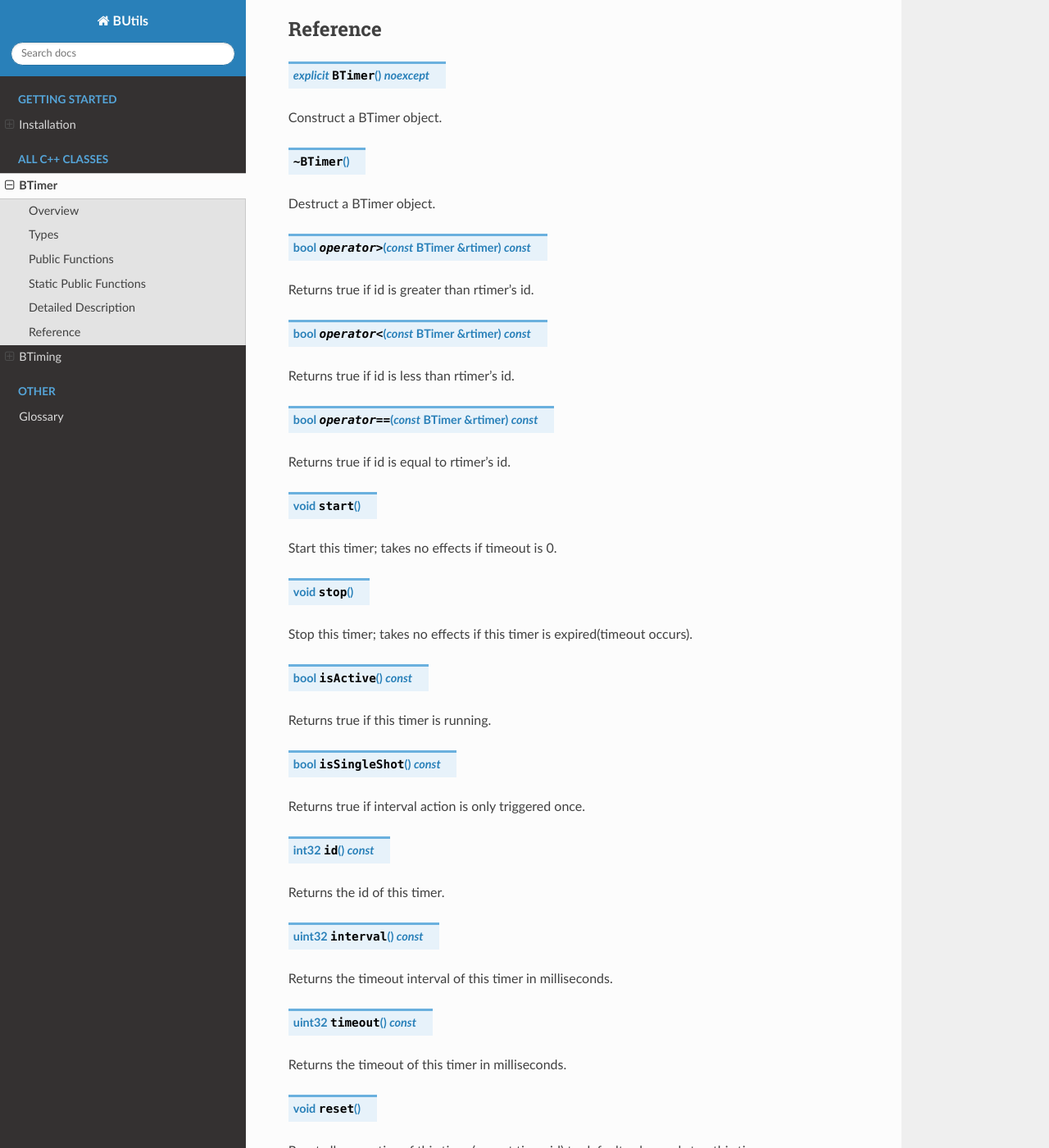
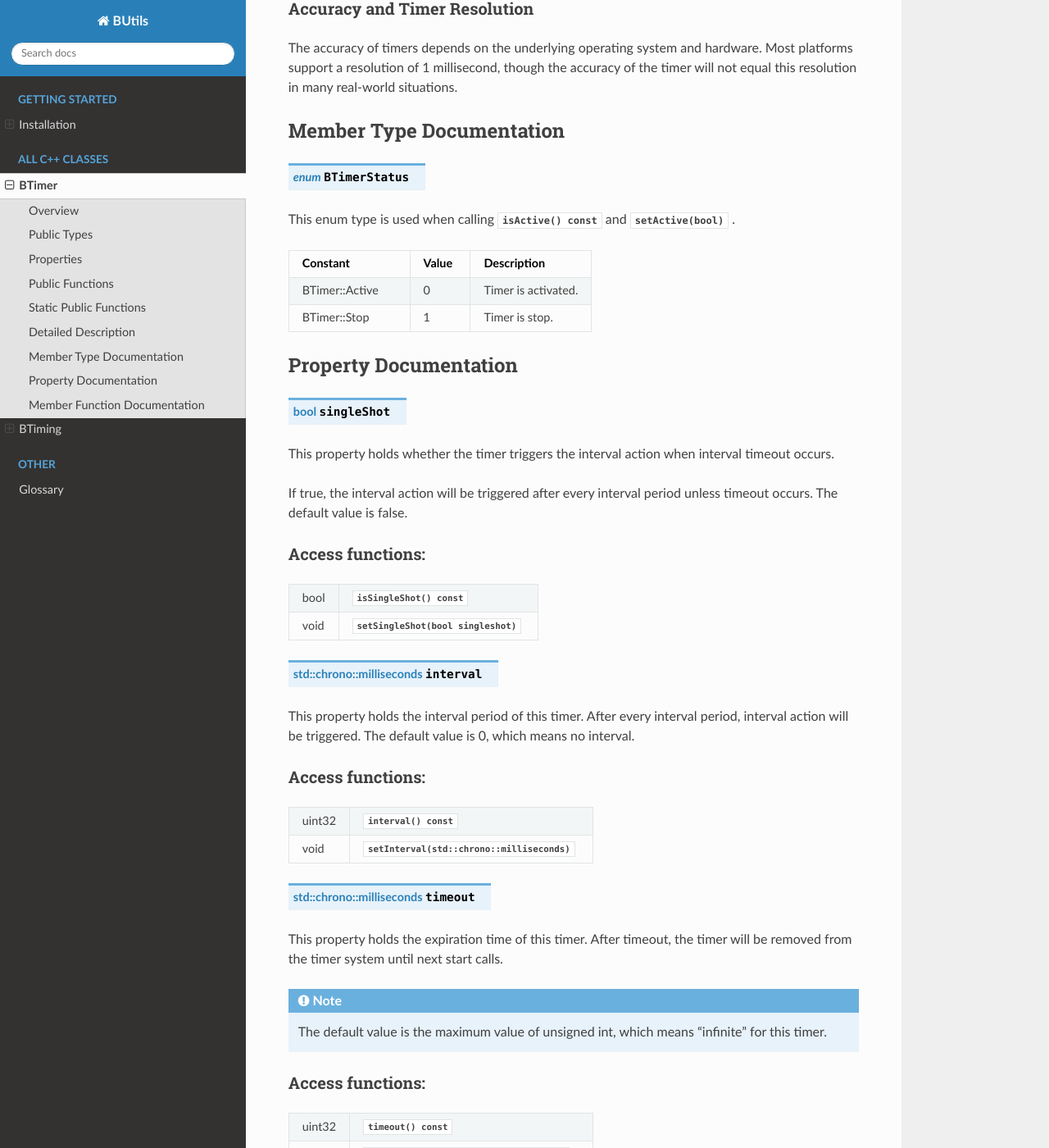
Before and after one commit to zhangbolily/BUtils, a Sphinx documentation site: the page built from docs/source/BTimer.rst, in a window 1280 px wide and 1400 px high, scrolled down 2236 px. Shown: the whole window at 82% size. Built offline with Sphinx 7.4.7 and the Read the Docs theme 2.0.0, drawn with Linux system fonts in a browser that asks for light colours; some of the changed text lies outside the part shown.

Commit message:
Finished the framework of BTimer documentation

```diff
--- a/docs/source/BTimer.rst
+++ b/docs/source/BTimer.rst
@@ -13,16 +13,31 @@ Overview
 
 Class BTimer provides repetitive and single-shot timers with a minimum precision of 1 millisecond.
 
-Types
-=====
+Public Types
+=============
 
-.. code-block:: cpp
-    :linenos:
+.. list-table::
+    :widths: 1 4
+    :align: left
 
-    enum BTimerStatus {
-        Active,
-        Stop
-    };
+    * - enum
+      - :cpp:enum:`BTimerStatus {Active, Stop} <BTimerStatus>`
+
+Properties
+===========
+
+.. list-table::
+    :widths: 1 4
+    :align: left
+
+    * - bool
+      - :cpp:member:`singleShot`
+
+    * - std::chrono::milliseconds
+      - :cpp:member:`interval`
+
+    * - std::chrono::milliseconds
+      - :cpp:member:`timeout`
 
 Public Functions
 =================
@@ -32,67 +47,67 @@ Public Functions
     :align: left
 
     * -
-      - :cpp:func:`BTimer()`
+      - :cpp:func:`BTimer() <BTimer::BTimer()>`
 
     * -
-      - :cpp:func:`~BTimer()`
+      - :cpp:func:`~BTimer() <BTimer::~BTimer()>`
 
     * - bool
-      - :cpp:func:`operator>(const BTimer& rtimer) const <operator>()>`
+      - :cpp:func:`operator>(const BTimer& rtimer) const <BTimer::operator>()>`
 
     * - bool
-      - :cpp:func:`operator\<(const BTimer& rtimer) const <operator<()>`
+      - :cpp:func:`operator\<(const BTimer& rtimer) const <BTimer::operator<()>`
 
     * - bool
-      - :cpp:func:`operator=(const BTimer& rtimer) const <operator=()>`
+      - :cpp:func:`operator=(const BTimer& rtimer) const <BTimer::operator=()>`
 
     * - void
-      - :cpp:func:`start()`
+      - :cpp:func:`start() <BTimer::start()>`
 
     * - void
-      - :cpp:func:`stop()`
+      - :cpp:func:`stop() <BTimer::stop()>`
 
     * - bool
-      - :cpp:func:`isActive() const <isActive()>`
+      - :cpp:func:`isActive() const <BTimer::isActive()>`
 
     * - bool
-      - :cpp:func:`isSingleShot() const <isSingleShot()>`
+      - :cpp:func:`isSingleShot() const <BTimer::isSingleShot()>`
 
     * - int32
-      - :cpp:func:`id() const <id()>`
+      - :cpp:func:`id() const <BTimer::id()>`
 
     * - uint32
-      - :cpp:func:`interval() const <interval()>`
+      - :cpp:func:`interval() const <BTimer::interval()>`
 
     * - uint32
-      - :cpp:func:`timeout() const <timeout()>`
+      - :cpp:func:`timeout() const <BTimer::timeout()>`
 
     * - void
-      - :cpp:func:`reset()`
+      - :cpp:func:`reset() <BTimer::reset()>`
 
     * - void
-      - :cpp:func:`setActive(bool) <setActive()>`
+      - :cpp:func:`setActive(bool) <BTimer::setActive()>`
 
     * - void
-      - :cpp:func:`callOnInterval(std::function timer_action) <callOnInterval()>`
+      - :cpp:func:`callOnInterval(std::function timer_action) <BTimer::callOnInterval()>`
 
     * - void
-      - :cpp:func:`callOnTimeout(std::function timer_action) <callOnTimeout()>`
+      - :cpp:func:`callOnTimeout(std::function timer_action) <BTimer::callOnTimeout()>`
 
     * - void
-      - :cpp:func:`setInterval(uint32 _interval) <setInterval()>`
+      - :cpp:func:`setInterval(uint32 _interval) <BTimer::setInterval()>`
 
     * - void
-      - :cpp:func:`setInterval(std::chrono::milliseconds _interval) <setInterval()>`
+      - :cpp:func:`setInterval(std::chrono::milliseconds _interval) <BTimer::setInterval()>`
 
     * - void
-      - :cpp:func:`setTimeout(uint32 _timeout) <setTimeout()>`
+      - :cpp:func:`setTimeout(uint32 _timeout) <BTimer::setTimeout()>`
 
     * - void
-      - :cpp:func:`setTimeout(std::chrono::milliseconds _timeout) <setTimeout()>`
+      - :cpp:func:`setTimeout(std::chrono::milliseconds _timeout) <BTimer::setTimeout()>`
 
     * - void
-      - :cpp:func:`setSingleShot(bool singleshot) <setSingleShot()>`
+      - :cpp:func:`setSingleShot(bool singleshot) <BTimer::setSingleShot()>`
 
 Static Public Functions
 ========================
@@ -150,91 +165,182 @@ The accuracy of timers depends on the underlying operating system and hardware.
 Most platforms support a resolution of 1 millisecond,
 though the accuracy of the timer will not equal this resolution in many real-world situations.
 
-Reference
-==========
+Member Type Documentation
+==========================
 
-.. cpp:function:: explicit BTimer() noexcept
+.. cpp:enum:: BTimerStatus
+
+This enum type is used when calling :cpp:func:`isActive() const <BTimer::isActive()>` and :cpp:func:`setActive(bool) <BTimer::setActive()>` .
+
+.. list-table::
+    :widths: 4 2 4
+    :align: left
+    :header-rows: 1
+
+    * - Constant
+      - Value
+      - Description
+
+    * - BTimer::Active
+      - 0
+      - Timer is activated.
+
+    * - BTimer::Stop
+      - 1
+      - Timer is stop.
+
+Property Documentation
+=======================
+
+.. cpp:member:: bool singleShot
+
+This property holds whether the timer triggers the interval action when interval timeout occurs.
+
+If true, the interval action will be triggered after every interval period unless timeout occurs. The default value is false.
+
+-------------------
+Access functions:
+-------------------
+
+.. list-table::
+    :widths: 1 4
+    :align: left
+
+    * - bool
+      - :cpp:func:`isSingleShot() const <BTimer::isSingleShot()>`
+
+    * - void
+      - :cpp:func:`setSingleShot(bool singleshot) <BTimer::setSingleShot()>`
+
+
+.. cpp:member:: std::chrono::milliseconds interval
+
+This property holds the interval period of this timer. After every interval period, interval action will be triggered.
+The default value is 0, which means no interval.
+
+-------------------
+Access functions:
+-------------------
+
+.. list-table::
+    :widths: 1 4
+    :align: left
+
+    * - uint32
+      - :cpp:func:`interval() const <BTimer::interval()>`
+
+    * - void
+      - :cpp:func:`setInterval(std::chrono::milliseconds) <BTimer::setInterval()>`
+
+
+.. cpp:member:: std::chrono::milliseconds timeout
+
+This property holds the expiration time of this timer. After timeout, the timer will be removed from the timer system
+until next start calls.
+
+.. Note::
+    The default value is the maximum value of unsigned int, which means "infinite" for this timer.
+
+-------------------
+Access functions:
+-------------------
+
+.. list-table::
+    :widths: 1 4
+    :align: left
+
+    * - uint32
+      - :cpp:func:`timeout() const <BTimer::timeout()>`
+
+    * - void
+      - :cpp:func:`setTimeout(std::chrono::milliseconds) <BTimer::setTimeout()>`
+
+
+Member Function Documentation
+===============================
+
+.. cpp:function:: explicit BTimer::BTimer() noexcept
 
 Construct a BTimer object.
 
-.. cpp:function:: ~BTimer()
+.. cpp:function:: BTimer::~BTimer()
 
 Destruct a BTimer object.
 
-.. cpp:function:: bool operator>(const BTimer& rtimer) const
+.. cpp:function:: bool BTimer::operator>(const BTimer& rtimer) const
 
 Returns true if id is greater than rtimer's id.
 
-.. cpp:function:: bool operator<(const BTimer& rtimer) const
+.. cpp:function:: bool BTimer::operator<(const BTimer& rtimer) const
 
 Returns true if id is less than rtimer's id.
 
-.. cpp:function:: bool operator==(const BTimer& rtimer) const
+.. cpp:function:: bool BTimer::operator==(const BTimer& rtimer) const
 
 Returns true if id is equal to rtimer's id.
 
-.. cpp:function:: void start()
+.. cpp:function:: void BTimer::start()
 
 Start this timer; takes no effects if timeout is 0.
 
-.. cpp:function:: void stop()
+.. cpp:function:: void BTimer::stop()
 
 Stop this timer; takes no effects if this timer is expired(timeout occurs).
 
-.. cpp:function:: bool isActive() const
+.. cpp:function:: bool BTimer::isActive() const
 
 Returns true if this timer is running.
 
-.. cpp:function:: bool isSingleShot() const
+.. cpp:function:: bool BTimer::isSingleShot() const
 
 Returns true if interval action is only triggered once.
 
-.. cpp:function:: int32 id() const
+.. cpp:function:: int32 BTimer::id() const
 
 Returns the id of this timer.
 
-.. cpp:function:: uint32 interval() const
+.. cpp:function:: uint32 BTimer::interval() const
 
 Returns the timeout interval of this timer in milliseconds.
 
-.. cpp:function:: uint32 timeout() const
+.. cpp:function:: uint32 BTimer::timeout() const
 
 Returns the timeout of this timer in milliseconds.
 
-.. cpp:function:: void reset()
+.. cpp:function:: void BTimer::reset()
 
 Reset all properties of this timer(except timer id) to default value and stop this timer.
 
-.. cpp:function:: void setActive(bool _active)
+.. cpp:function:: void BTimer::setActive(bool _active)
 
 Takes no effects calling by user.
 
-.. cpp:function:: void callOnInterval(std::function<void()> timer_action)
+.. cpp:function:: void BTimer::callOnInterval(std::function<void()> timer_action)
 
 Set the action that will be triggered after timeout interval.
 
-.. cpp:function:: void callOnTimeout(std::function<void()> timer_action)
+.. cpp:function:: void BTimer::callOnTimeout(std::function<void()> timer_action)
 
 Set the action that will be triggered after timeout.
 
-.. cpp:function:: void setInterval(uint32 _interval)
-.. cpp:function:: void setInterval(std::chrono::milliseconds _interval)
+.. cpp:function:: void BTimer::setInterval(uint32 _interval)
+.. cpp:function:: void BTimer::setInterval(std::chrono::milliseconds _interval)
 
 Set the timeout interval in milliseconds. Default value is 0.
 
-.. cpp:function:: void setTimeout(uint32 _timeout)
-.. cpp:function:: void setTimeout(std::chrono::milliseconds _timeout)
+.. cpp:function:: void BTimer::setTimeout(uint32 _timeout)
+.. cpp:function:: void BTimer::setTimeout(std::chrono::milliseconds _timeout)
 
 Set the timeout in milliseconds. Default value is the maximum number of unsigned int.
 
-.. cpp:function:: void setSingleShot(bool singleshot)
+.. cpp:function:: void BTimer::setSingleShot(bool singleshot)
 
 The interval action will be triggered only once if singleshot is true.
 
-.. cpp:function:: static uint precision()
+.. cpp:function:: static uint BTimer::precision()
 
 Returns the precision of timer in milliseconds. Default value is 1 millisecond.
 
-.. cpp:function:: static void setPrecision(uint)
+.. cpp:function:: static void BTimer::setPrecision(uint)
 
 Set the timer precision in milliseconds.
```
